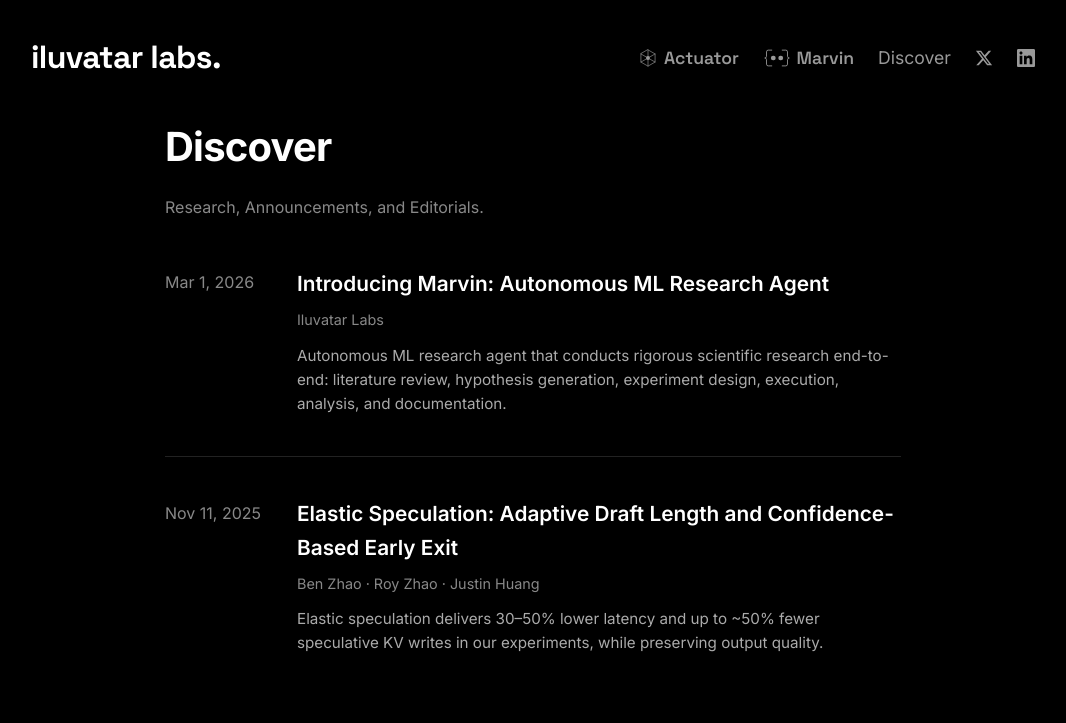
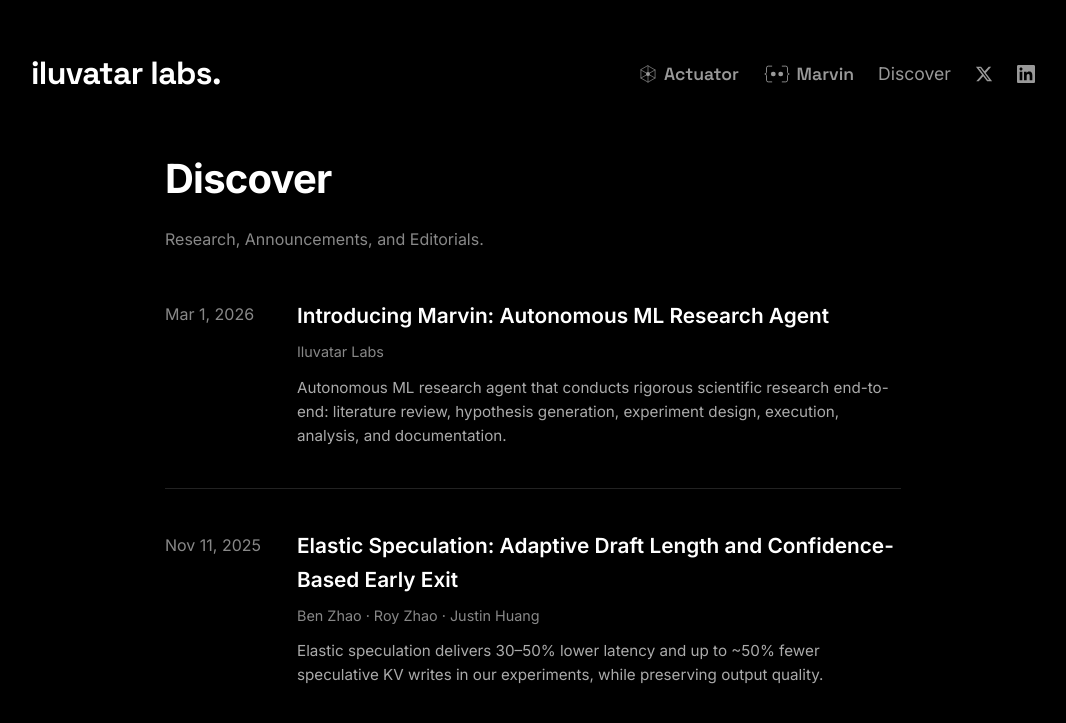
Before and after one commit to IluvatarLabs/iluvatarlabs.github.io, a Jekyll site: the page built from blog/index.html, in a window 1280 px wide. Shown: the top 723 px of the page, without its empty margins (107-1173 px from the left). Built offline with Jekyll 4.4.1, drawn with Linux system fonts in a browser that asks for light colours.

Commit message:
Match default layout nav padding to other pages

```diff
--- a/_layouts/default.html
+++ b/_layouts/default.html
@@ -42,7 +42,7 @@
         }
 
         .nav {
-            padding: 2rem 3rem;
+            padding: 3rem 3rem;
             max-width: 1100px;
             margin: 0 auto;
             display: flex;
```
